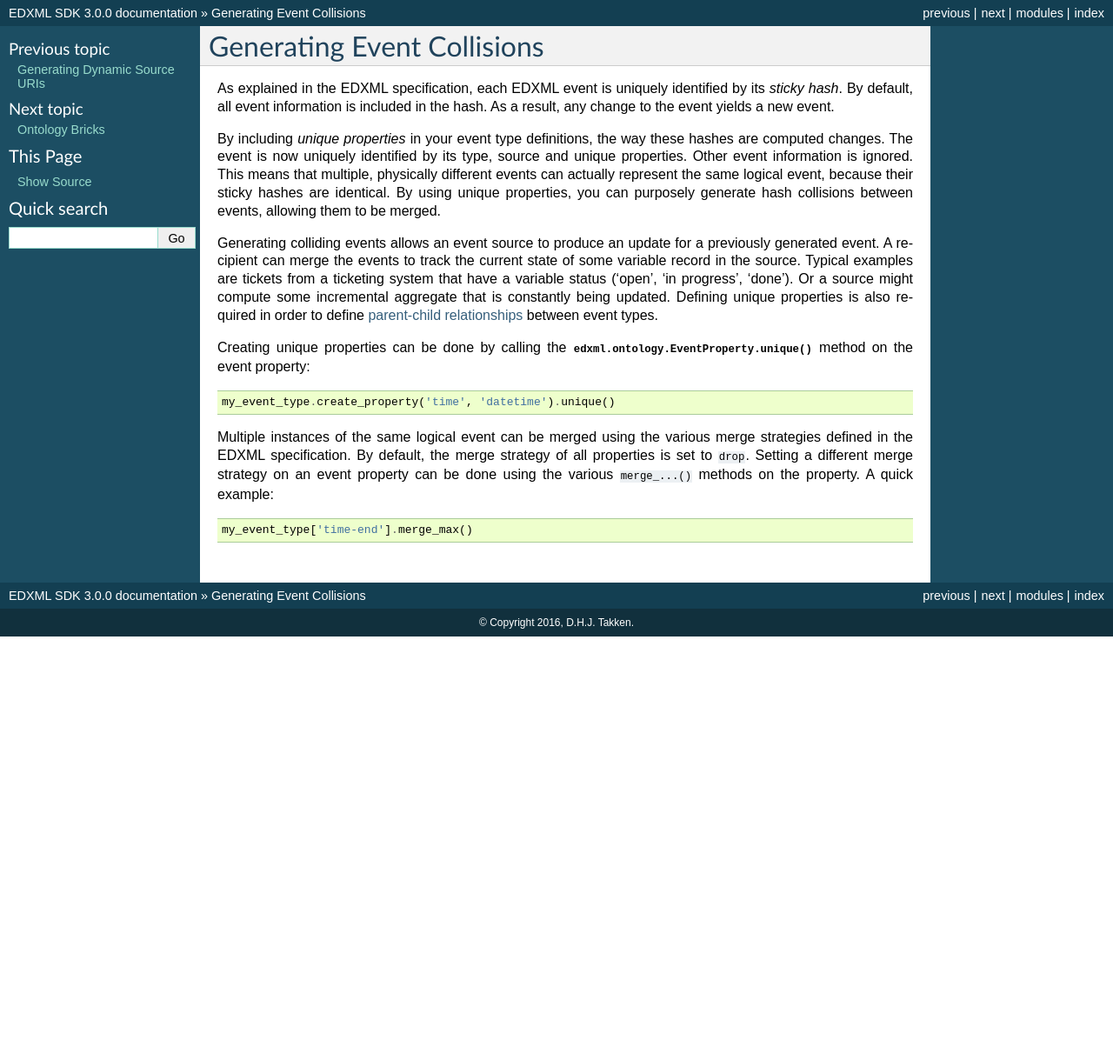
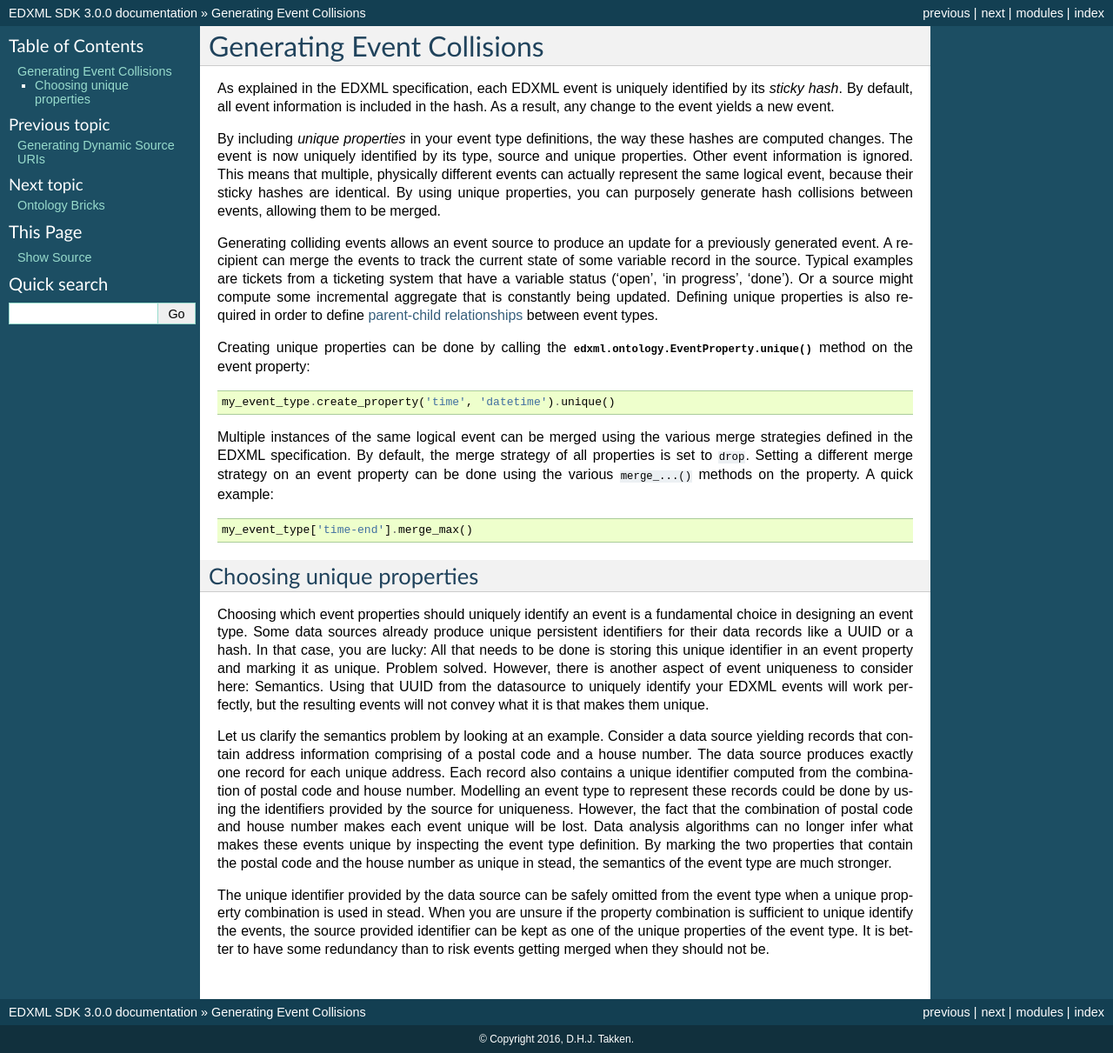
Before and after one commit to edxml/sdk, a Sphinx documentation site: the page built from doc/patterns/event-uniqueness.rst, in a window 1280 px wide. Shown: the whole page at 87% size. Built offline with Sphinx 7.4.7, drawn with Linux system fonts in a browser that asks for light colours; before the commit the page ends 900 px from its top, so only the background shows below that.

Commit message:
Add documentation section about unique properties

```diff
--- a/doc/patterns/event-uniqueness.rst
+++ b/doc/patterns/event-uniqueness.rst
@@ -18,3 +18,12 @@ Multiple instances of the same logical event can be merged using the various mer
 .. code-block:: python
 
   my_event_type['time-end'].merge_max()
+
+Choosing unique properties
+--------------------------
+
+Choosing which event properties should uniquely identify an event is a fundamental choice in designing an event type. Some data sources already produce unique persistent identifiers for their data records like a UUID or a hash. In that case, you are lucky: All that needs to be done is storing this unique identifier in an event property and marking it as unique. Problem solved. However, there is another aspect of event uniqueness to consider here: Semantics. Using that UUID from the datasource to uniquely identify your EDXML events will work perfectly, but the resulting events will not convey what it is that makes them unique.
+
+Let us clarify the semantics problem by looking at an example. Consider a data source yielding records that contain address information comprising of a postal code and a house number. The data source produces exactly one record for each unique address. Each record also contains a unique identifier computed from the combination of postal code and house number. Modelling an event type to represent these records could be done by using the identifiers provided by the source for uniqueness. However, the fact that the combination of postal code and house number makes each event unique will be lost. Data analysis algorithms can no longer infer what makes these events unique by inspecting the event type definition. By marking the two properties that contain the postal code and the house number as unique in stead, the semantics of the event type are much stronger.
+
+The unique identifier provided by the data source can be safely omitted from the event type when a unique property combination is used in stead. When you are unsure if the property combination is sufficient to unique identify the events, the source provided identifier can be kept as one of the unique properties of the event type. It is better to have some redundancy than to risk events getting merged when they should not be.
```
